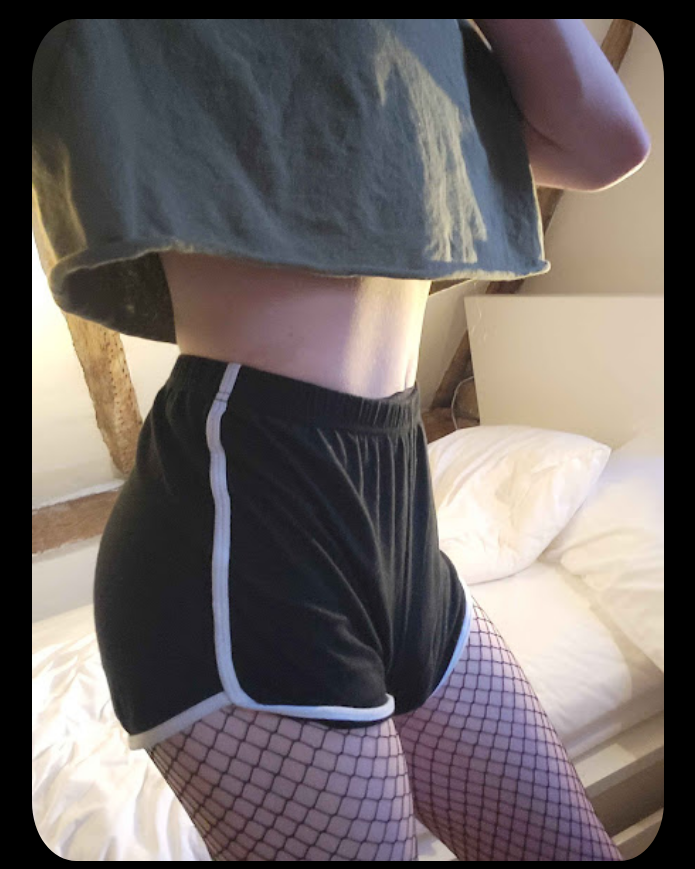
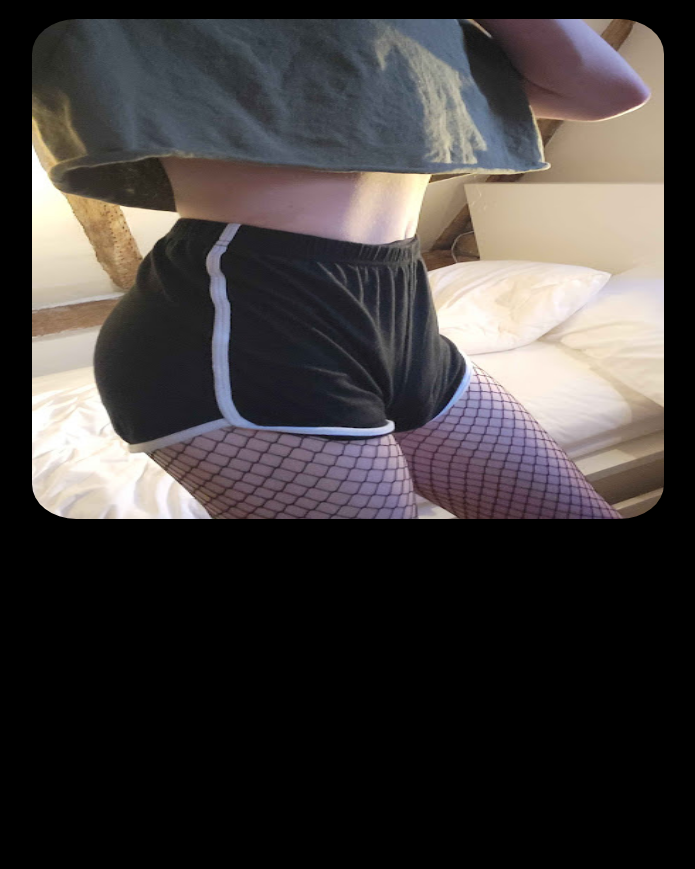
Before and after one commit to femboyonfent/femboyonfent.github.io, a plain HTML site: page index.html in a window 1280 px wide. Shown: the part 61-930 px from the top of the page, without its empty margins (292-987 px from the left). After the commit the page ends 800 px from the top, so only its background shows below. Drawn offline with Linux system fonts and the light colour scheme.

Commit message:
Update index.html

```diff
--- a/index.html
+++ b/index.html
@@ -23,6 +23,6 @@
 <body style= "background-color: #000000;">
 <h1>
   Hai :3</h1>
-<img src="meinengland.jpg" alt=":3" class="center">
+<img src="meinengland.jpg" alt=":3" height= "500" class="center">
 </body>
 </html>
```
